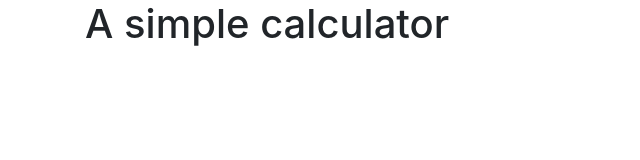
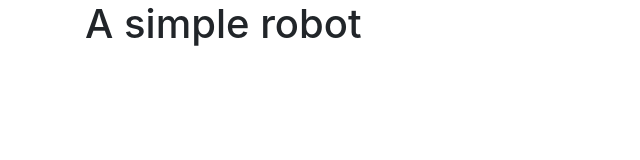
Before and after one commit to monoprosito/calculator, a plain HTML site: page index.html in a window 1280 px wide. Shown: the whole page, without its empty margins (0-640 px from the left). Drawn offline with nearby package versions, Linux system fonts and the light colour scheme.

Commit message:
Calculator title replaced by Robot title

```diff
--- a/index.html
+++ b/index.html
@@ -5,11 +5,11 @@
   <meta name="viewport" content="width=device-width, initial-scale=1.0">
   <meta http-equiv="X-UA-Compatible" content="ie=edge">
   <link rel="stylesheet" href="https://stackpath.bootstrapcdn.com/bootstrap/4.3.1/css/bootstrap.min.css" integrity="sha384-ggOyR0iXCbMQv3Xipma34MD+dH/1fQ784/j6cY/iJTQUOhcWr7x9JvoRxT2MZw1T" crossorigin="anonymous">
-  <title>A simple calculator</title>
+  <title>A simple robot</title>
 </head>
 <body>
   <div class="container">
-    <h1>A simple calculator</h1>
+    <h1>A simple robot</h1>
   </div>
 </body>
 </html>
```
